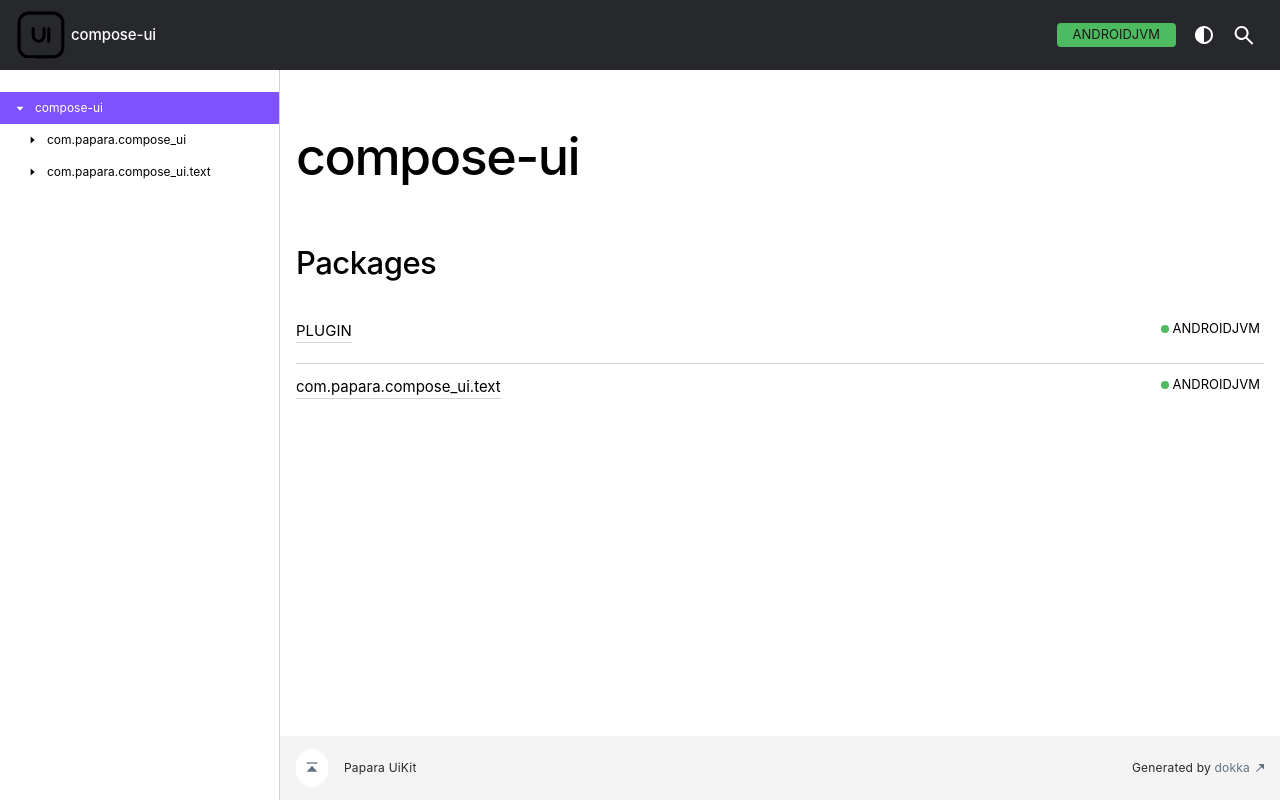
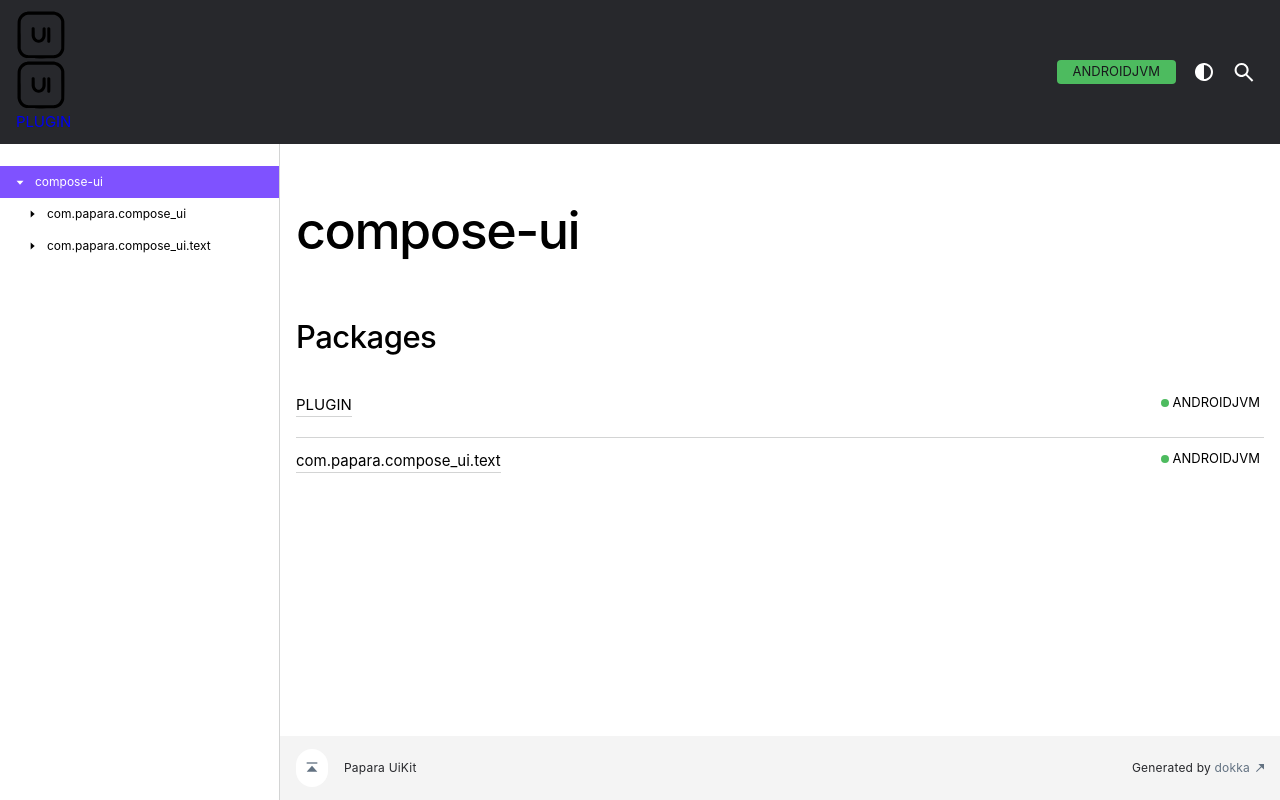
Before and after one commit to hamurcuabipapara/hamurcuabipapara.github.io, a plain HTML site: page index.html in a window 1280 px wide. Drawn offline with Linux system fonts and the light colour scheme; a web font is replaced by a local one.

Commit message:
Update index.html

```diff
--- a/index.html
+++ b/index.html
@@ -43,7 +43,7 @@
             <button class="menu-toggle" id="menu-toggle" type="button">toggle menu</button>
             <div class="library-name">
                     <a class="library-name--link" href="index.html">
-                            compose-ui
+                            <div><a href="compose-ui-hamurtest/index.html">PLUGIN</a></div>
                     </a>
             </div>
             <div class="library-version">
```
